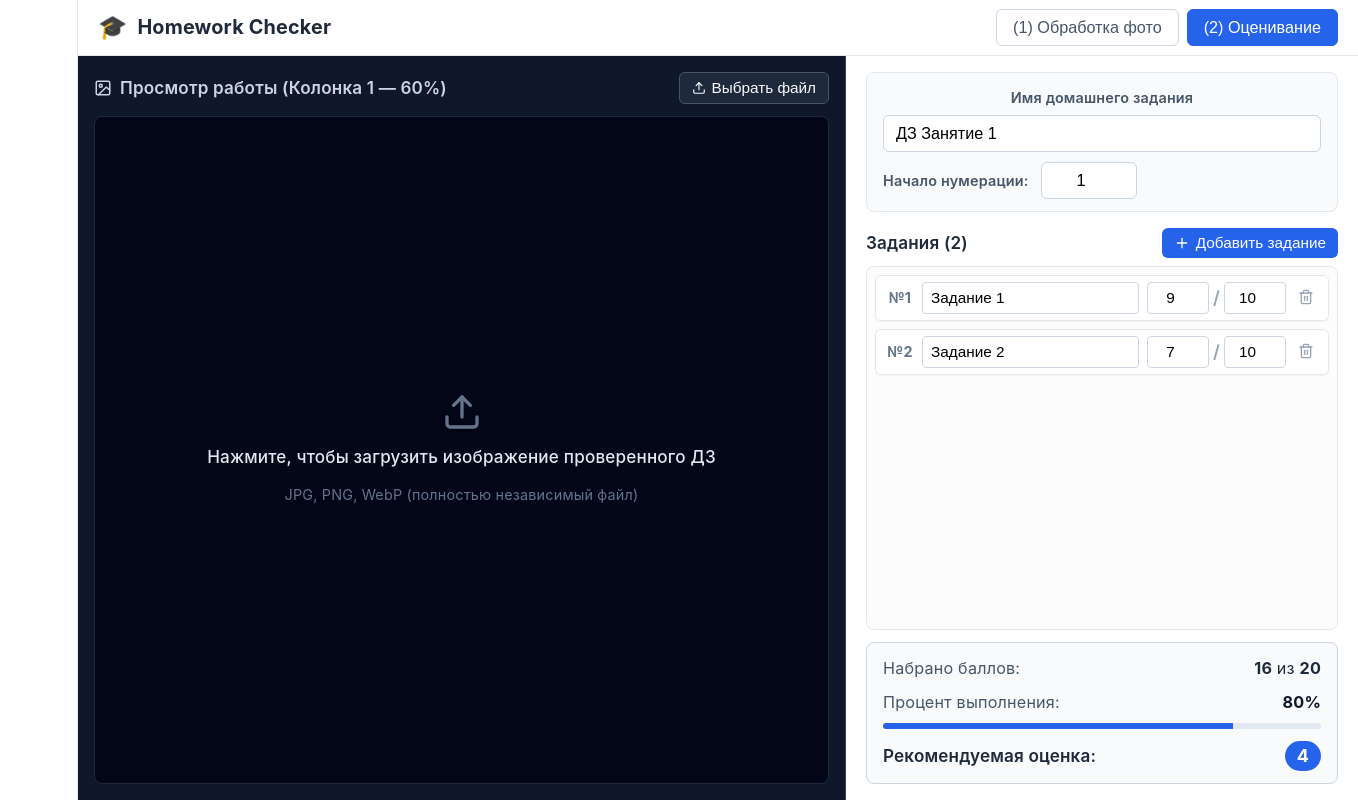
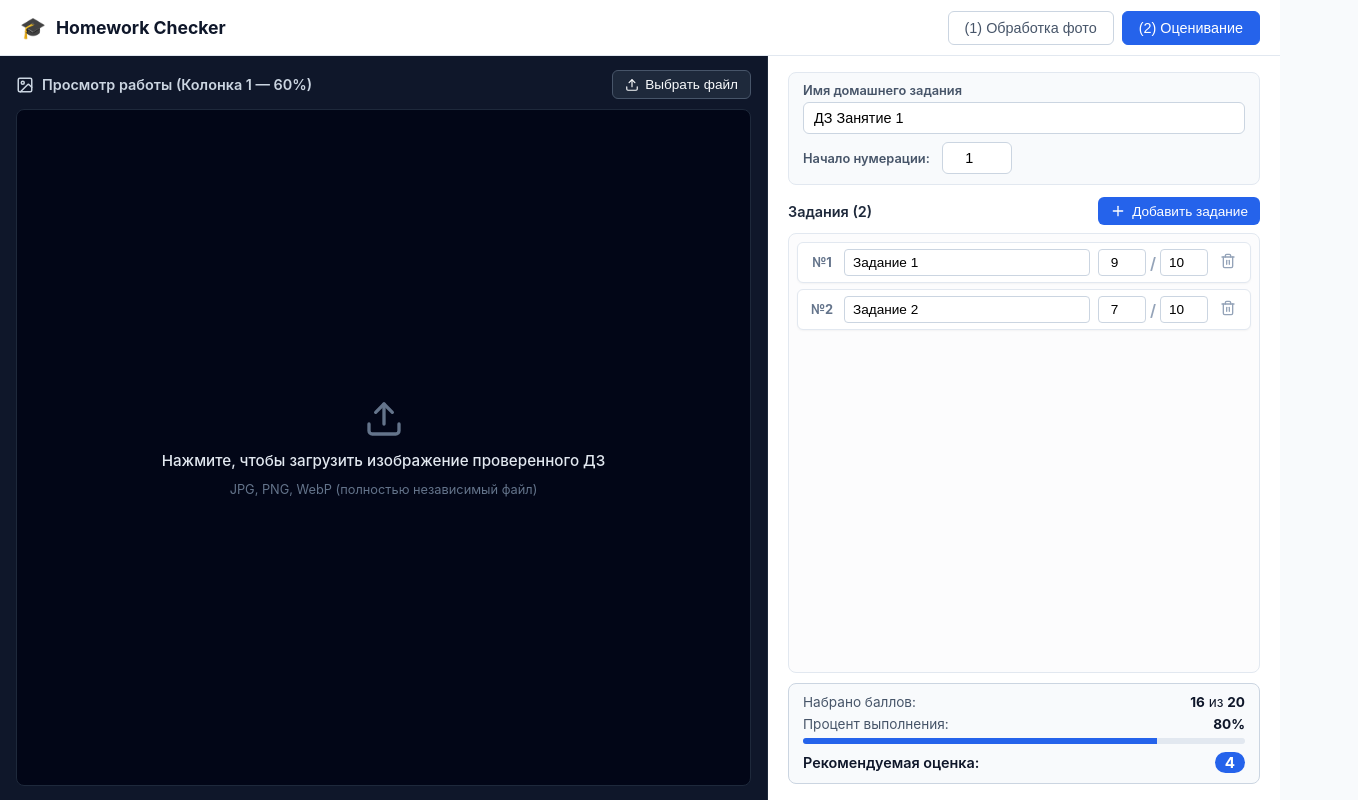
Before and after one commit to chelovekkrokant/homework-checking-helper, a React (Vite) app: page / in a window 1280 px wide. Both pictures are taken after a click on the button "(2) Оценивание". Shown: the whole page, 1358 px wide, since content can reach past the window. Built offline with nearby package versions, Linux system fonts and the light colour scheme.

Commit message:
fix(layout): fix layout styles

```diff
--- a/src/App.css
+++ b/src/App.css
@@ -1,26 +1,24 @@
-/* Базовый контейнер приложения */
+/* Базовый контейнер на весь viewport */
 .app-root {
   display: flex;
   flex-direction: column;
+  width: 100vw;
   height: 100vh;
-  width: 100vw;
   overflow: hidden;
-  background-color: #f4f5f7;
-  color: #1e293b;
-  font-family: -apple-system, BlinkMacSystemFont, 'Segoe UI', Roboto, Helvetica, Arial, sans-serif;
 }
 
 /* Шапка приложения */
 .app-header {
   height: 56px;
+  min-height: 56px;
   background-color: #ffffff;
   border-bottom: 1px solid #e2e8f0;
   display: flex;
   align-items: center;
   justify-content: space-between;
   padding: 0 20px;
-  box-sizing: border-box;
   flex-shrink: 0;
+  z-index: 20;
 }
 
 .header-brand {
@@ -63,26 +61,29 @@
   border-color: #2563eb;
 }
 
-/* Контейнеры экранов */
+/* Основная рабочая область под шапкой */
 .app-main {
   flex: 1;
+  min-height: 0;
+  display: flex;
+  flex-direction: column;
   overflow: hidden;
-  position: relative;
 }
 
 .screen-container {
-  height: 100%;
-  width: 100%;
-  box-sizing: border-box;
+  flex: 1;
+  min-height: 0;
+  display: flex;
 }
 
-/* Стили Экрана 1 (Студия) */
+/* ==================== Экран 1: Подготовка фото ==================== */
 .studio-screen {
   display: flex;
   flex-direction: column;
   padding: 16px 20px;
   gap: 16px;
   overflow-y: auto;
+  width: 100%;
 }
 
 .studio-stepper-bar {
@@ -92,93 +93,35 @@
   padding: 8px;
   border-radius: 8px;
   border: 1px solid #e2e8f0;
+  flex-shrink: 0;
 }
 
 .stepper-item {
   background: none;
-  border: none;
+  border: 1px solid transparent;
   padding: 8px 14px;
   border-radius: 6px;
   font-size: 0.85rem;
   font-weight: 500;
   color: #64748b;
   cursor: pointer;
+  transition: all 0.15s ease;
+}
+
+.stepper-item:hover {
+  background-color: #f8fafc;
+  color: #1e293b;
 }
 
 .stepper-item.active {
   background: #eff6ff;
+  border-color: #bfdbfe;
   color: #2563eb;
   font-weight: 600;
 }
 
 .studio-content-area {
   flex: 1;
-}
-
-/* Стили Экрана 2 (Сплит 60% / 40%) */
-.grading-screen-layout {
-  display: grid;
-  grid-template-columns: 60% 40%;
-  height: 100%;
-}
-
-.grading-viewer-column {
-  background-color: #0f172a;
-  color: #f8fafc;
-  border-right: 1px solid #334155;
-  display: flex;
-  flex-direction: column;
-  padding: 16px;
-}
-
-.grading-panel-column {
-  background-color: #ffffff;
-  display: flex;
-  flex-direction: column;
-  padding: 16px;
-  overflow-y: auto;
-}
-
-.column-header {
-  display: flex;
-  align-items: center;
-  justify-content: space-between;
-  margin-bottom: 16px;
-  padding-bottom: 8px;
-  border-bottom: 1px solid rgba(226, 232, 240, 0.2);
-}
-
-.grading-panel-column .column-header {
-  border-bottom: 1px solid #e2e8f0;
-}
-
-.column-header h3 {
-  margin: 0;
-  font-size: 1rem;
-  font-weight: 600;
-}
-
-.badge {
-  font-size: 0.75rem;
-  padding: 2px 8px;
-  background-color: rgba(255, 255, 255, 0.1);
-  border-radius: 4px;
-}
-
-.grading-panel-column .badge {
-  background-color: #f1f5f9;
-  color: #64748b;
-}
-
-.viewer-placeholder {
-  flex: 1;
-  border: 2px dashed #334155;
-  border-radius: 8px;
-  display: flex;
-  flex-direction: column;
-  align-items: center;
-  justify-content: center;
-  color: #94a3b8;
 }
 
 .placeholder-card {
@@ -188,27 +131,51 @@
   padding: 24px;
 }
 
+.placeholder-card h3 {
+  margin-top: 0;
+  color: #0f172a;
+}
+
 .placeholder-description {
   color: #64748b;
   font-size: 0.95rem;
   line-height: 1.5;
 }
 
-/* ==================== Стили Экрана 2 ==================== */
+/* ==================== Экран 2: Сплит 60% / 40% ==================== */
+.grading-screen-layout {
+  display: grid;
+  grid-template-columns: 60% 40%;
+  width: 100%;
+  height: 100%;
+  min-height: 0;
+}
 
 /* Левая колонка (60%): Вьюер */
+.grading-viewer-column {
+  background-color: #0f172a;
+  color: #f8fafc;
+  border-right: 1px solid #1e293b;
+  display: flex;
+  flex-direction: column;
+  min-height: 0;
+  height: 100%;
+  padding: 14px 16px;
+}
+
 .viewer-top-bar {
   display: flex;
   align-items: center;
   justify-content: space-between;
-  margin-bottom: 12px;
+  margin-bottom: 10px;
+  flex-shrink: 0;
 }
 
 .viewer-title {
   display: flex;
   align-items: center;
   gap: 8px;
-  font-size: 0.95rem;
+  font-size: 0.9rem;
   font-weight: 600;
   color: #cbd5e1;
 }
@@ -221,6 +188,7 @@
 
 .viewer-viewport-container {
   flex: 1;
+  min-height: 0;
   background-color: #020617;
   border: 1px solid #1e293b;
   border-radius: 8px;
@@ -240,6 +208,8 @@
   cursor: pointer;
   padding: 32px;
   text-align: center;
+  width: 100%;
+  height: 100%;
 }
 
 .viewer-empty-dropzone:hover .empty-icon {
@@ -284,7 +254,7 @@
   z-index: 10;
   display: flex;
   gap: 6px;
-  background: rgba(15, 23, 42, 0.8);
+  background: rgba(15, 23, 42, 0.85);
   backdrop-filter: blur(6px);
   padding: 6px;
   border-radius: 6px;
@@ -314,18 +284,21 @@
   display: flex;
   flex-direction: column;
   height: 100%;
+  min-height: 0;
   padding: 16px 20px;
   box-sizing: border-box;
+  overflow: hidden;
 }
 
 .grading-meta-box {
   background-color: #f8fafc;
   border: 1px solid #e2e8f0;
   border-radius: 8px;
-  padding: 12px 16px;
+  padding: 10px 14px;
   display: flex;
   flex-direction: column;
-  gap: 10px;
+  gap: 8px;
+  flex-shrink: 0;
 }
 
 .input-group {
@@ -349,7 +322,7 @@
 .base-input {
   border: 1px solid #cbd5e1;
   border-radius: 6px;
-  padding: 8px 12px;
+  padding: 7px 10px;
   font-size: 0.9rem;
   outline: none;
   transition: border-color 0.2s;
@@ -368,18 +341,21 @@
   display: flex;
   align-items: center;
   justify-content: space-between;
-  margin-top: 16px;
+  margin-top: 12px;
   margin-bottom: 8px;
+  flex-shrink: 0;
 }
 
 .tasks-list-title {
   font-weight: 600;
-  font-size: 0.95rem;
+  font-size: 0.9rem;
   color: #1e293b;
 }
 
+/* Зона скролла заданий */
 .tasks-scroll-container {
   flex: 1;
+  min-height: 120px;
   overflow-y: auto;
   border: 1px solid #e2e8f0;
   border-radius: 8px;
@@ -390,7 +366,7 @@
 .tasks-list {
   display: flex;
   flex-direction: column;
-  gap: 8px;
+  gap: 6px;
 }
 
 .tasks-empty-state {
@@ -431,7 +407,7 @@
 .task-input {
   border: 1px solid #cbd5e1;
   border-radius: 4px;
-  padding: 6px 8px;
+  padding: 5px 8px;
   font-size: 0.85rem;
   outline: none;
 }
@@ -452,7 +428,7 @@
 }
 
 .score-input {
-  width: 44px;
+  width: 48px;
   text-align: center;
 }
 
@@ -475,7 +451,7 @@
   background-color: #fee2e2;
 }
 
-/* Кнопки общие */
+/* Кнопки */
 .primary-btn {
   background-color: #2563eb;
   color: #ffffff;
@@ -526,25 +502,26 @@
   text-decoration: underline;
 }
 
-/* Карточка итогов */
+/* Футер с оценкой */
 .grading-footer {
-  margin-top: 12px;
+  margin-top: 10px;
+  flex-shrink: 0;
 }
 
 .summary-score-card {
   background: #f8fafc;
   border: 1px solid #cbd5e1;
   border-radius: 8px;
-  padding: 12px 16px;
+  padding: 10px 14px;
   display: flex;
   flex-direction: column;
-  gap: 8px;
+  gap: 6px;
 }
 
 .summary-row {
   display: flex;
   justify-content: space-between;
-  font-size: 0.9rem;
+  font-size: 0.85rem;
 }
 
 .summary-label {
@@ -573,15 +550,15 @@
   display: flex;
   align-items: center;
   justify-content: space-between;
-  margin-top: 4px;
+  margin-top: 2px;
   font-weight: 600;
-  font-size: 0.95rem;
+  font-size: 0.9rem;
 }
 
 .summary-grade-badge {
   color: #ffffff;
-  padding: 2px 12px;
+  padding: 1px 10px;
   border-radius: 999px;
-  font-size: 1rem;
+  font-size: 0.95rem;
   font-weight: 700;
 }
--- a/src/index.css
+++ b/src/index.css
@@ -1,111 +1,23 @@
-:root {
-  --text: #6b6375;
-  --text-h: #08060d;
-  --bg: #fff;
-  --border: #e5e4e7;
-  --code-bg: #f4f3ec;
-  --accent: #aa3bff;
-  --accent-bg: rgba(170, 59, 255, 0.1);
-  --accent-border: rgba(170, 59, 255, 0.5);
-  --social-bg: rgba(244, 243, 236, 0.5);
-  --shadow:
-    rgba(0, 0, 0, 0.1) 0 10px 15px -3px, rgba(0, 0, 0, 0.05) 0 4px 6px -2px;
+*, *::before, *::after {
+  box-sizing: border-box;
+}
 
-  --sans: system-ui, 'Segoe UI', Roboto, sans-serif;
-  --heading: system-ui, 'Segoe UI', Roboto, sans-serif;
-  --mono: ui-monospace, Consolas, monospace;
-
-  font: 18px/145% var(--sans);
-  letter-spacing: 0.18px;
-  color-scheme: light dark;
-  color: var(--text);
-  background: var(--bg);
-  font-synthesis: none;
-  text-rendering: optimizeLegibility;
+html, body {
+  margin: 0;
+  padding: 0;
+  width: 100%;
+  height: 100%;
+  overflow: hidden;
+  font-family: -apple-system, BlinkMacSystemFont, 'Segoe UI', Roboto, Helvetica, Arial, sans-serif;
+  background-color: #f8fafc;
+  color: #0f172a;
   -webkit-font-smoothing: antialiased;
   -moz-osx-font-smoothing: grayscale;
-
-  @media (max-width: 1024px) {
-    font-size: 16px;
-  }
-}
-
-@media (prefers-color-scheme: dark) {
-  :root {
-    --text: #9ca3af;
-    --text-h: #f3f4f6;
-    --bg: #16171d;
-    --border: #2e303a;
-    --code-bg: #1f2028;
-    --accent: #c084fc;
-    --accent-bg: rgba(192, 132, 252, 0.15);
-    --accent-border: rgba(192, 132, 252, 0.5);
-    --social-bg: rgba(47, 48, 58, 0.5);
-    --shadow:
-      rgba(0, 0, 0, 0.4) 0 10px 15px -3px, rgba(0, 0, 0, 0.25) 0 4px 6px -2px;
-  }
-
-  #social .button-icon {
-    filter: invert(1) brightness(2);
-  }
 }
 
 #root {
-  width: 1126px;
-  max-width: 100%;
-  margin: 0 auto;
-  text-align: center;
-  border-inline: 1px solid var(--border);
-  min-height: 100svh;
+  width: 100%;
+  height: 100%;
   display: flex;
   flex-direction: column;
-  box-sizing: border-box;
 }
-
-body {
-  margin: 0;
-}
-
-h1,
-h2 {
-  font-family: var(--heading);
-  font-weight: 500;
-  color: var(--text-h);
-}
-
-h1 {
-  font-size: 56px;
-  letter-spacing: -1.68px;
-  margin: 32px 0;
-  @media (max-width: 1024px) {
-    font-size: 36px;
-    margin: 20px 0;
-  }
-}
-h2 {
-  font-size: 24px;
-  line-height: 118%;
-  letter-spacing: -0.24px;
-  margin: 0 0 8px;
-  @media (max-width: 1024px) {
-    font-size: 20px;
-  }
-}
-p {
-  margin: 0;
-}
-
-code,
-.counter {
-  font-family: var(--mono);
-  display: inline-flex;
-  border-radius: 4px;
-  color: var(--text-h);
-}
-
-code {
-  font-size: 15px;
-  line-height: 135%;
-  padding: 4px 8px;
-  background: var(--code-bg);
-}
```
